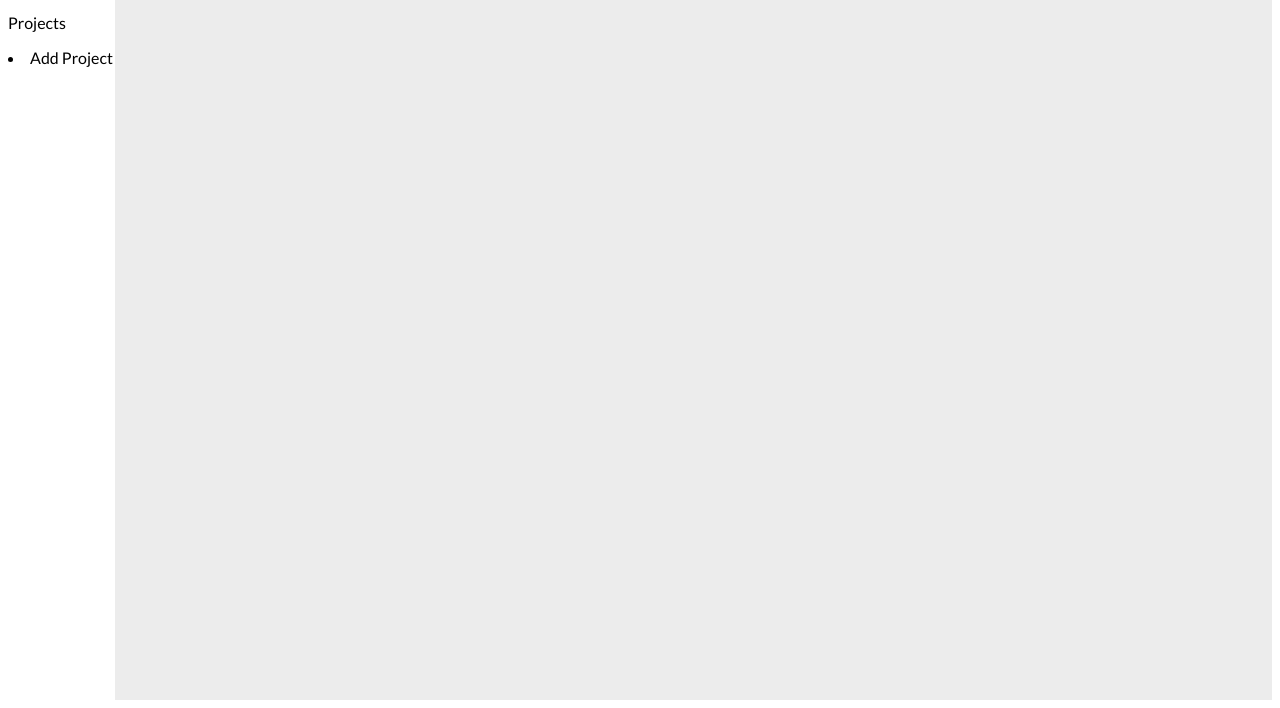
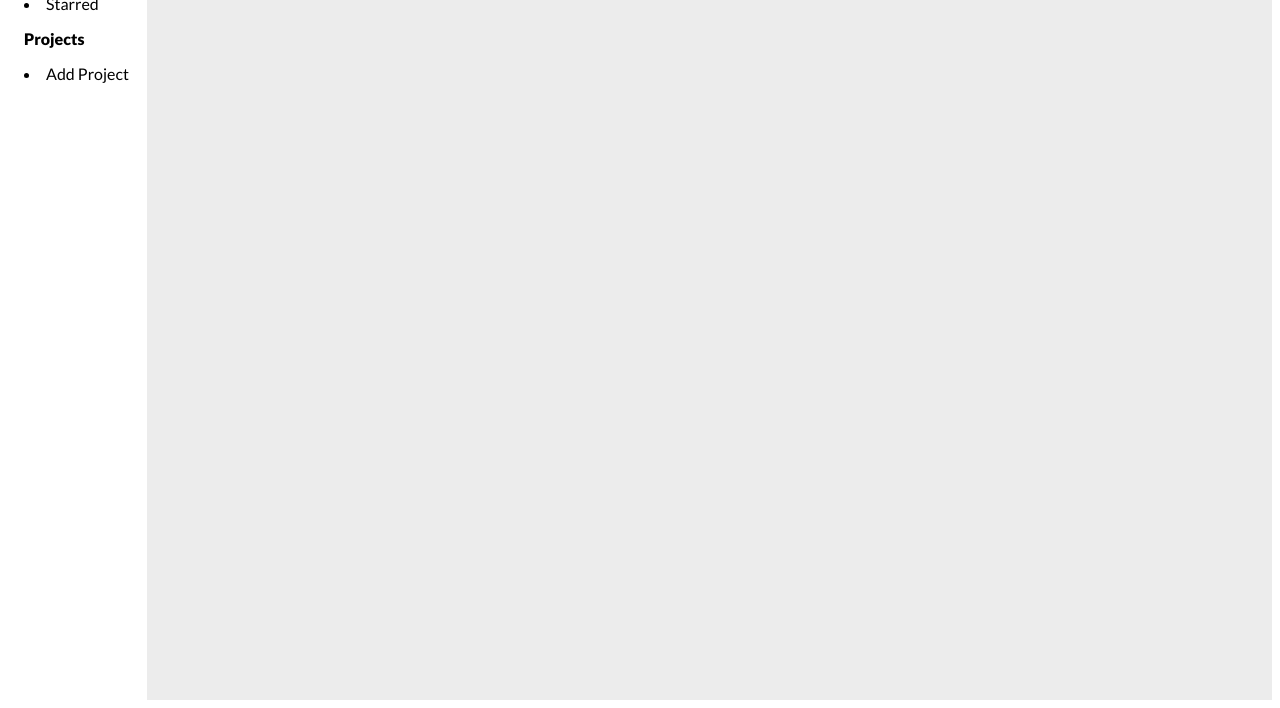
Before and after one commit to drrckchng/todo-list, a website built with webpack: page src/templates/index.html in a window 1280 px wide. Shown: the part 108-816 px from the top of the page. Built offline with nearby package versions, Linux system fonts and the light colour scheme.

Commit message:
Clean up side bar

```diff
--- a/src/style.css
+++ b/src/style.css
@@ -18,6 +18,11 @@ body {
 }
 
 .side-bar {
+  padding: 1em;
+}
+
+.projects p {
+  font-weight: bold;
 }
 
 .main-content {
```
